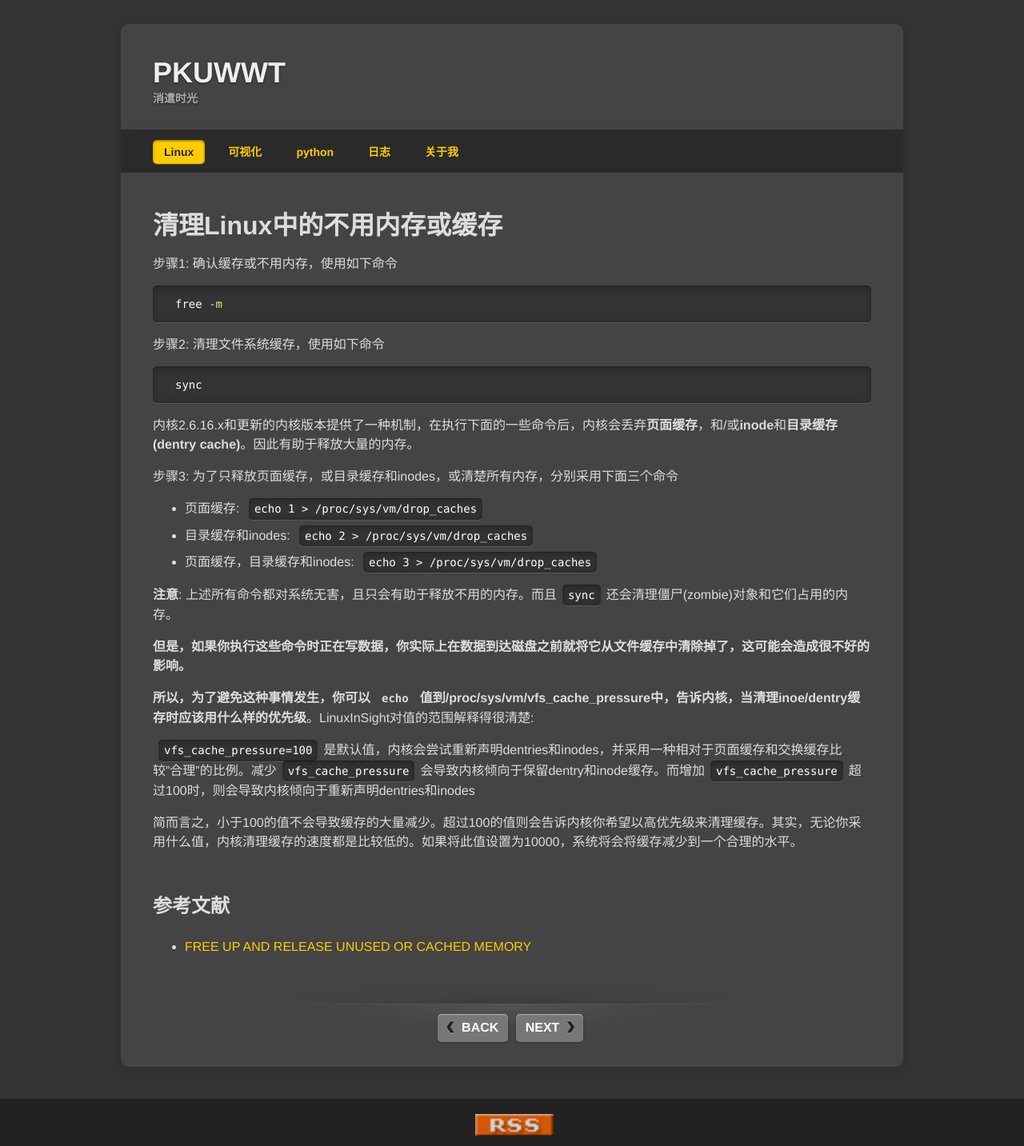
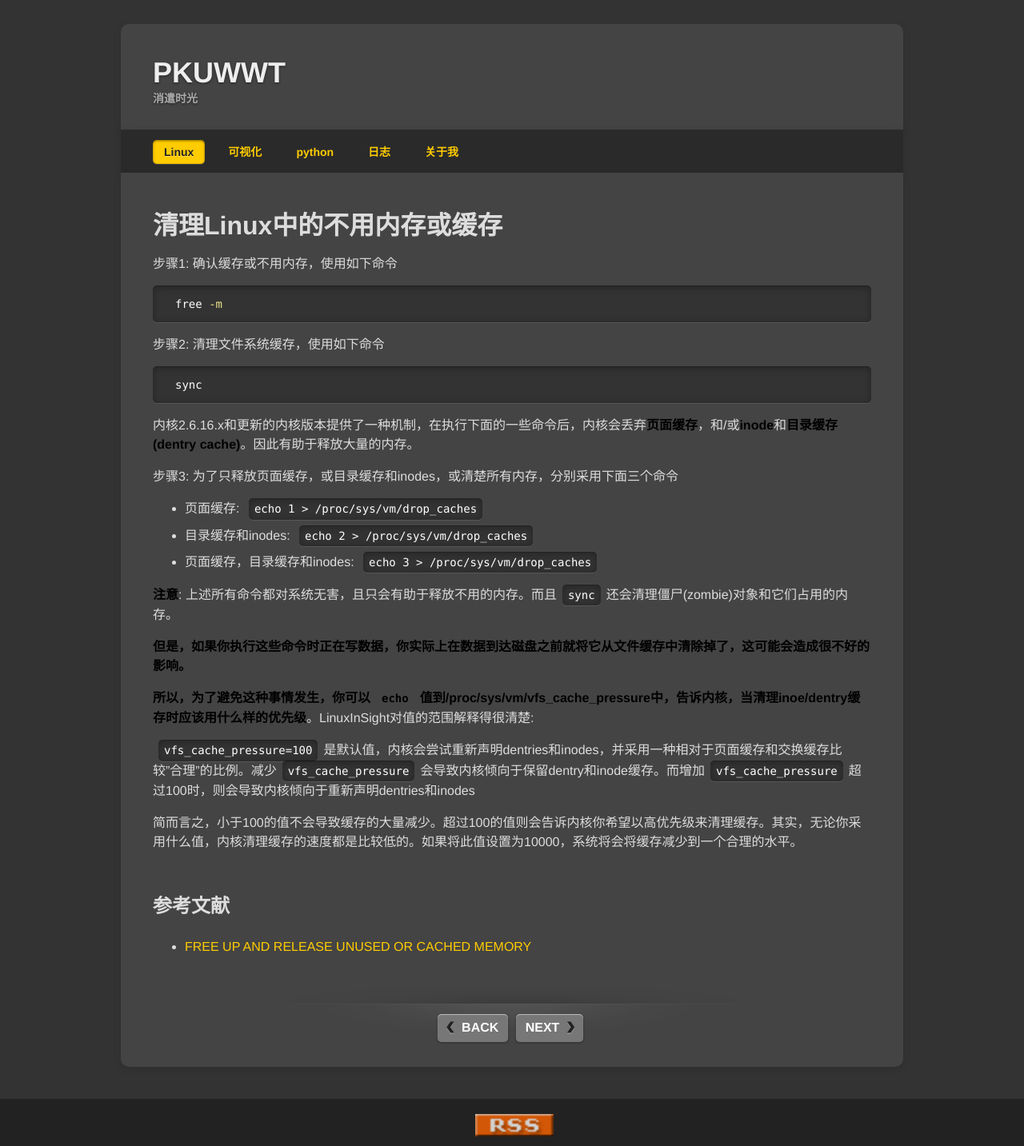
Before and after one commit to pkuwwt/pkuwwt.github.io, a Jekyll site: the page built from linux/_posts/2014-02-21-free-linux-memory.md, in a window 1280 px wide. Shown: the whole page at 80% size. Built offline with Jekyll 4.4.1, drawn with Linux system fonts in a browser that asks for light colours; comment, search, counter and statistics services are not loaded.

Commit message:
modified:   _includes/header.html 	modified:   css/style.css 	modified:   visualization/_posts/2014-02-27-simplicial-complexes.md

```diff
--- a/_includes/header.html
+++ b/_includes/header.html
@@ -33,7 +33,8 @@
 		  tex2jax: {
 			inlineMath: [['$','$'], ['\\(','\\)']],
 			processEscapes: true
-		  }
+		  },
+		  TeX: {extensions: ["color.js"]}
 });
 </script>
 <script type="text/javascript"
--- a/css/style.css
+++ b/css/style.css
@@ -301,7 +301,8 @@
 
 strong {
   font-weight: 700;
-  color: #ff;
+  //color: #049DCE;
+  color: #000000;
 }
 
 p {
```
Also changed, not shown: visualization/_posts/2014-02-27-simplicial-complexes.md (+2 -2 lines).
